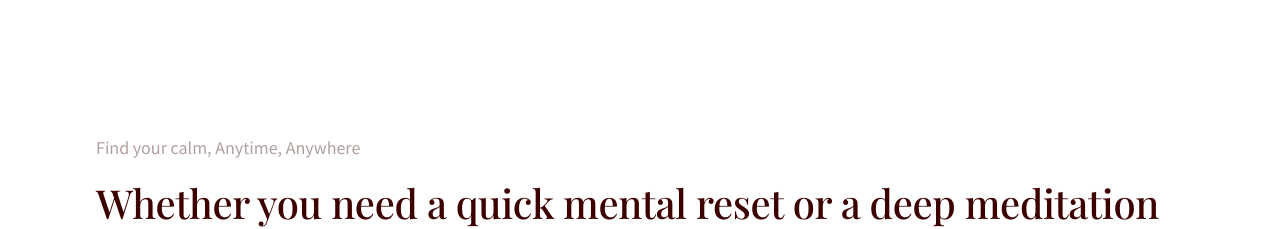
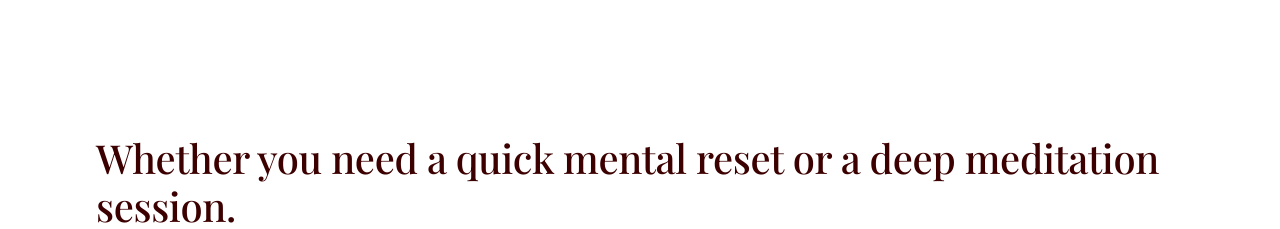
Before and after one commit to EmirKarakayaDev/astromera-web, a React (Vite) app: page /tr/ in a window 1280 px wide. Shown: the part 1340-1569 px from the top of the page. Built offline with nearby package versions, Linux system fonts and the light colour scheme; no server answers; a web font is replaced by a local one.

Commit message:
Update insight

```diff
--- a/src/components/Features.jsx
+++ b/src/components/Features.jsx
@@ -28,7 +28,6 @@ const Features = () => {
     <section id="features">
       <div className="container">
         <Reveal className="features-header">
-          <p className="features-label">{featuresCopy.title}</p>
           {featuresCopy.subtitle && <h2 className="h2-section">{featuresCopy.subtitle}</h2>}
           {featuresCopy.topDesc && <p className="p-large">{featuresCopy.topDesc}</p>}
           {featuresCopy.bottomDesc && <p className="p-large">{featuresCopy.bottomDesc}</p>}
--- a/src/components/Insights.jsx
+++ b/src/components/Insights.jsx
@@ -25,7 +25,6 @@ const Insights = () => {
       <div className="container">
         <div className="insights-layout">
           <Reveal className="insights-content">
-            {insights.label && <p className="features-label">{insights.label}</p>}
             {insights.title && <h2 className="h2-section">{insights.title}</h2>}
             {insights.subtitle && <p className="p-large">{insights.subtitle}</p>}
 
--- a/src/styles/features.css
+++ b/src/styles/features.css
@@ -12,14 +12,6 @@
   color: var(--grey-text);
   line-height: var(--lh-body);
   font-weight: var(--fw-body);
-}
-
-.features-label {
-  font-size: var(--fs-body);
-  color: var(--grey-text);
-  font-weight: var(--fw-body);
-  margin: 0;
-  opacity: 0.6;
 }
 
 @media (max-width: 1024px) {
```
